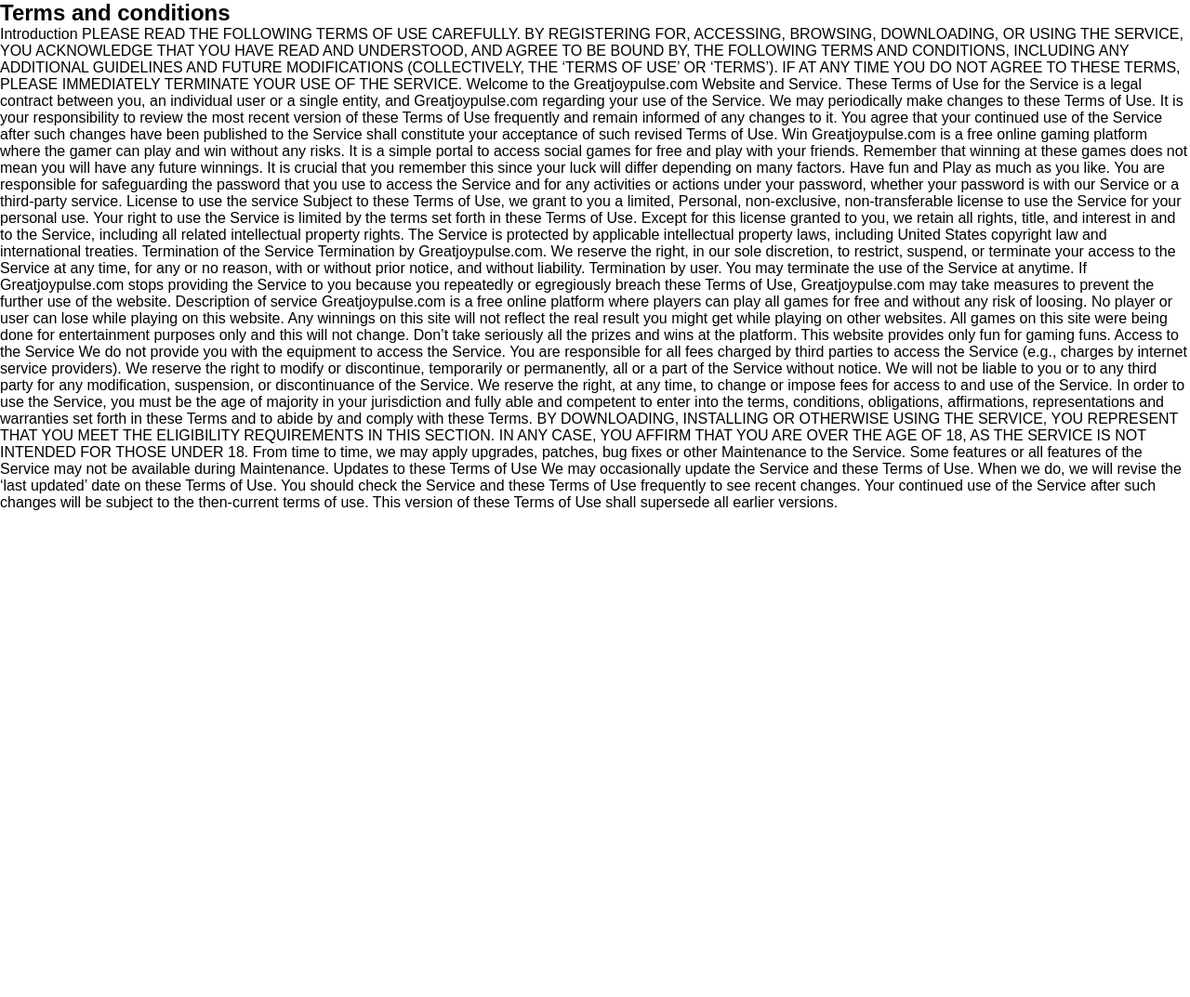
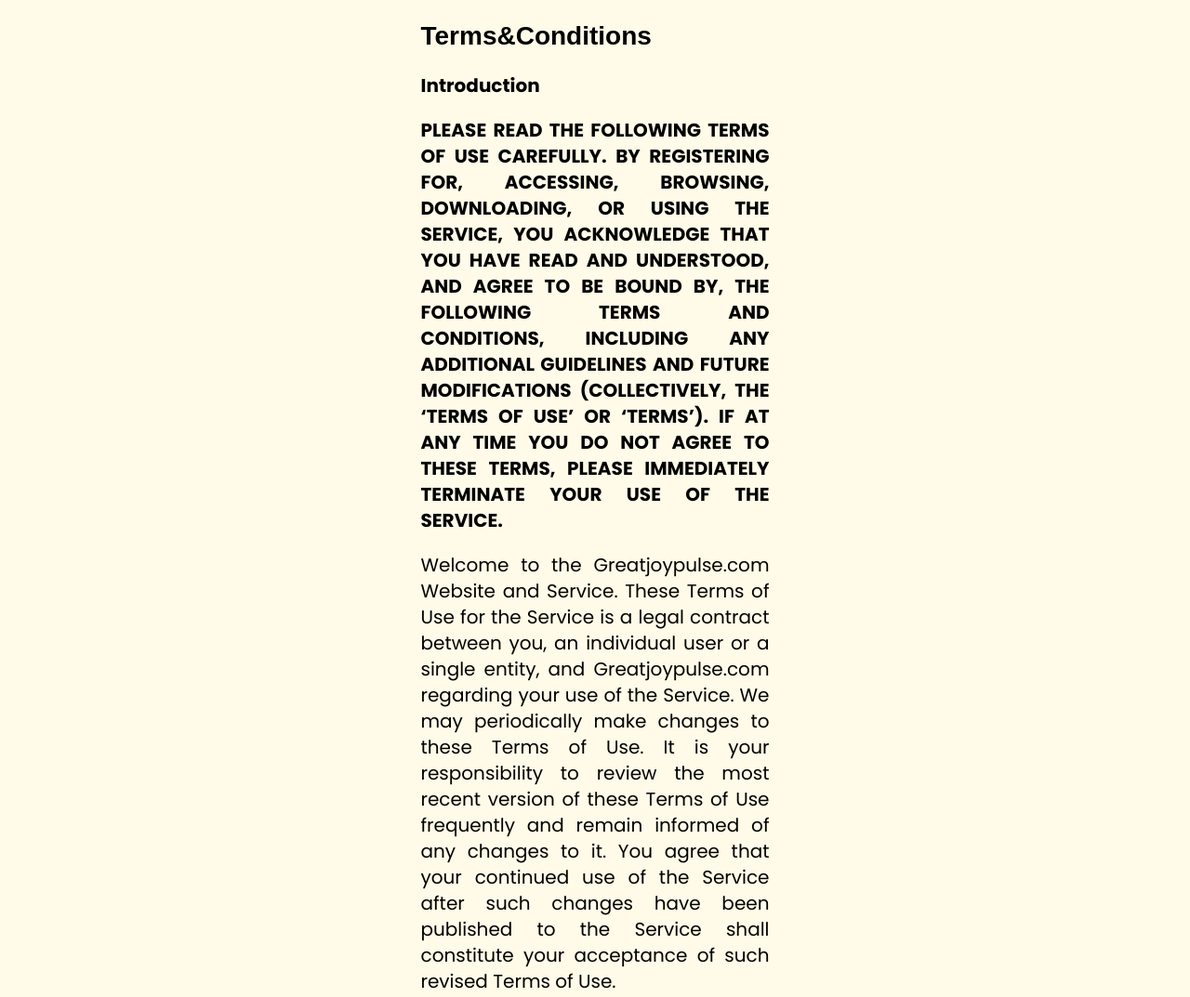
Before and after one commit to serg444s/STP-6815, a website built with Vite: page terms.html in a window 1280 px wide. Shown: the top 1073 px of the page at 93% size. Before the commit the page ends 800 px from the top, so only its background shows below. Built offline with nearby package versions, Linux system fonts and the light colour scheme; a web font is replaced by a local one.

Commit message:
update privacy

```diff
--- a/privacy.css
+++ b/privacy.css
@@ -34,7 +34,7 @@
 
 .text {
   font-family: "Poppins", Times, serif;
-
+  text-align: justify;
   font-weight: 400;
   font-size: 20px;
   line-height: 140%;
--- a/terms.html
+++ b/terms.html
@@ -4,80 +4,126 @@
     <meta charset="UTF-8" />
     <meta name="viewport" content="width=device-width, initial-scale=1.0" />
     <title>Terms and conditions</title>
+    <link
+      href="https://fonts.googleapis.com/css2?family=Poller+One&family=Poppins:ital,wght@0,100;0,200;0,300;0,400;0,500;0,600;0,700;0,800;0,900;1,100;1,200;1,300;1,400;1,500;1,600;1,700;1,800;1,900&display=swap"
+      rel="stylesheet"
+    />
+    <link rel="stylesheet" href="/privacy.css" />
   </head>
   <body>
-    <h2>Terms and conditions</h2>
-    <p>
-      Introduction PLEASE READ THE FOLLOWING TERMS OF USE CAREFULLY. BY
-      REGISTERING FOR, ACCESSING, BROWSING, DOWNLOADING, OR USING THE SERVICE,
-      YOU ACKNOWLEDGE THAT YOU HAVE READ AND UNDERSTOOD, AND AGREE TO BE BOUND
+    <div class="container">
+      <h2 class="section-title">Terms&Conditions</h2>
+      <h3 class="title">Introduction</h3>
+      <p class="text">
+        <span
+          >PLEASE READ THE FOLLOWING TERMS OF USE CAREFULLY. BY REGISTERING FOR,
+          ACCESSING, BROWSING, DOWNLOADING, OR USING THE SERVICE, YOU
+          ACKNOWLEDGE THAT YOU HAVE READ AND UNDERSTOOD, AND AGREE TO BE BOUND
           BY, THE FOLLOWING TERMS AND CONDITIONS, INCLUDING ANY ADDITIONAL
-      GUIDELINES AND FUTURE MODIFICATIONS (COLLECTIVELY, THE ‘TERMS OF USE’ OR
-      ‘TERMS’). IF AT ANY TIME YOU DO NOT AGREE TO THESE TERMS, PLEASE
-      IMMEDIATELY TERMINATE YOUR USE OF THE SERVICE. Welcome to the
-      Greatjoypulse.com Website and Service. These Terms of Use for the Service
-      is a legal contract between you, an individual user or a single entity,
-      and Greatjoypulse.com regarding your use of the Service. We may
-      periodically make changes to these Terms of Use. It is your responsibility
-      to review the most recent version of these Terms of Use frequently and
-      remain informed of any changes to it. You agree that your continued use of
-      the Service after such changes have been published to the Service shall
-      constitute your acceptance of such revised Terms of Use. Win
-      Greatjoypulse.com is a free online gaming platform where the gamer can
-      play and win without any risks. It is a simple portal to access social
-      games for free and play with your friends. Remember that winning at these
-      games does not mean you will have any future winnings. It is crucial that
-      you remember this since your luck will differ depending on many factors.
-      Have fun and Play as much as you like. You are responsible for
-      safeguarding the password that you use to access the Service and for any
-      activities or actions under your password, whether your password is with
-      our Service or a third-party service. License to use the service Subject
-      to these Terms of Use, we grant to you a limited, Personal, non-exclusive,
-      non-transferable license to use the Service for your personal use. Your
-      right to use the Service is limited by the terms set forth in these Terms
-      of Use. Except for this license granted to you, we retain all rights,
-      title, and interest in and to the Service, including all related
-      intellectual property rights. The Service is protected by applicable
-      intellectual property laws, including United States copyright law and
-      international treaties. Termination of the Service Termination by
-      Greatjoypulse.com. We reserve the right, in our sole discretion, to
-      restrict, suspend, or terminate your access to the Service at any time,
-      for any or no reason, with or without prior notice, and without liability.
-      Termination by user. You may terminate the use of the Service at anytime.
+          GUIDELINES AND FUTURE MODIFICATIONS (COLLECTIVELY, THE ‘TERMS OF USE’
+          OR ‘TERMS’). IF AT ANY TIME YOU DO NOT AGREE TO THESE TERMS, PLEASE
+          IMMEDIATELY TERMINATE YOUR USE OF THE SERVICE.</span
+        >
+      </p>
+      <p class="text">
+        Welcome to the Greatjoypulse.com Website and Service. These Terms of Use
+        for the Service is a legal contract between you, an individual user or a
+        single entity, and Greatjoypulse.com regarding your use of the Service.
+        We may periodically make changes to these Terms of Use. It is your
+        responsibility to review the most recent version of these Terms of Use
+        frequently and remain informed of any changes to it. You agree that your
+        continued use of the Service after such changes have been published to
+        the Service shall constitute your acceptance of such revised Terms of
+        Use.
+      </p>
+      <p class="text">
+        Win Greatjoypulse.com is a free online gaming platform where the gamer
+        can play and win without any risks. It is a simple portal to access
+        social games for free and play with your friends. Remember that winning
+        at these games does not mean you will have any future winnings. It is
+        crucial that you remember this since your luck will differ depending on
+        many factors. Have fun and Play as much as you like. You are responsible
+        for safeguarding the password that you use to access the Service and for
+        any activities or actions under your password, whether your password is
+        with our Service or a third-party service.
+      </p>
+      <h3 class="title">License to use the service</h3>
+      <p class="text">
+        Subject to these Terms of Use, we grant to you a limited, Personal,
+        non-exclusive, non-transferable license to use the Service for your
+        personal use. Your right to use the Service is limited by the terms set
+        forth in these Terms of Use. Except for this license granted to you, we
+        retain all rights, title, and interest in and to the Service, including
+        all related intellectual property rights. The Service is protected by
+        applicable intellectual property laws, including United States copyright
+        law and international treaties.
+      </p>
+      <h3 class="title">Termination of the Service</h3>
+      <p class="text">
+        Termination by Greatjoypulse.com. We reserve the right, in our sole
+        discretion, to restrict, suspend, or terminate your access to the
+        Service at any time, for any or no reason, with or without prior notice,
+        and without liability.
+      </p>
+      <p class="text">
+        Termination by user. You may terminate the use of the Service at
+        anytime.
+      </p>
+      <p class="text">
         If Greatjoypulse.com stops providing the Service to you because you
-      repeatedly or egregiously breach these Terms of Use, Greatjoypulse.com may
-      take measures to prevent the further use of the website. Description of
-      service Greatjoypulse.com is a free online platform where players can play
-      all games for free and without any risk of loosing. No player or user can
+        repeatedly or egregiously breach these Terms of Use, Greatjoypulse.com
+        may take measures to prevent the further use of the website.
+      </p>
+      <h3 class="title">Description of service</h3>
+      <p class="text">
+        Greatjoypulse.com is a free online platform where players can play all
+        games for free and without any risk of loosing. No player or user can
         lose while playing on this website. Any winnings on this site will not
-      reflect the real result you might get while playing on other websites. All
-      games on this site were being done for entertainment purposes only and
-      this will not change. Don’t take seriously all the prizes and wins at the
-      platform. This website provides only fun for gaming funs. Access to the
-      Service We do not provide you with the equipment to access the Service.
-      You are responsible for all fees charged by third parties to access the
-      Service (e.g., charges by internet service providers). We reserve the
-      right to modify or discontinue, temporarily or permanently, all or a part
-      of the Service without notice. We will not be liable to you or to any
-      third party for any modification, suspension, or discontinuance of the
-      Service. We reserve the right, at any time, to change or impose fees for
-      access to and use of the Service. In order to use the Service, you must be
-      the age of majority in your jurisdiction and fully able and competent to
+        reflect the real result you might get while playing on other websites.
+        All games on this site were being done for entertainment purposes only
+        and this will not change. Don’t take seriously all the prizes and wins
+        at the platform. This website provides only fun for gaming funs.
+      </p>
+      <h3 class="title">Access to the Service</h3>
+      <p class="text">
+        We do not provide you with the equipment to access the Service. You are
+        responsible for all fees charged by third parties to access the Service
+        (e.g., charges by internet service providers). We reserve the right to
+        modify or discontinue, temporarily or permanently, all or a part of the
+        Service without notice. We will not be liable to you or to any third
+        party for any modification, suspension, or discontinuance of the
+        Service.
+      </p>
+      <p class="text">
+        We reserve the right, at any time, to change or impose fees for access
+        to and use of the Service. In order to use the Service, you must be the
+        age of majority in your jurisdiction and fully able and competent to
         enter into the terms, conditions, obligations, affirmations,
         representations and warranties set forth in these Terms and to abide by
-      and comply with these Terms. BY DOWNLOADING, INSTALLING OR OTHERWISE USING
-      THE SERVICE, YOU REPRESENT THAT YOU MEET THE ELIGIBILITY REQUIREMENTS IN
-      THIS SECTION. IN ANY CASE, YOU AFFIRM THAT YOU ARE OVER THE AGE OF 18, AS
-      THE SERVICE IS NOT INTENDED FOR THOSE UNDER 18. From time to time, we may
-      apply upgrades, patches, bug fixes or other Maintenance to the Service.
-      Some features or all features of the Service may not be available during
-      Maintenance. Updates to these Terms of Use We may occasionally update the
-      Service and these Terms of Use. When we do, we will revise the ‘last
-      updated’ date on these Terms of Use. You should check the Service and
-      these Terms of Use frequently to see recent changes. Your continued use of
-      the Service after such changes will be subject to the then-current terms
-      of use. This version of these Terms of Use shall supersede all earlier
-      versions.
+        and comply with these Terms.
       </p>
+      <p class="text">
+        <span
+          >BY DOWNLOADING, INSTALLING OR OTHERWISE USING THE SERVICE, YOU
+          REPRESENT THAT YOU MEET THE ELIGIBILITY REQUIREMENTS IN THIS SECTION.
+          IN ANY CASE, YOU AFFIRM THAT YOU ARE OVER THE AGE OF 18, AS THE
+          SERVICE IS NOT INTENDED FOR THOSE UNDER 18.</span
+        >
+      </p>
+      <p class="text">
+        From time to time, we may apply upgrades, patches, bug fixes or other
+        Maintenance to the Service. Some features or all features of the Service
+        may not be available during Maintenance.
+      </p>
+      <h3 class="title">Updates to these Terms of Use</h3>
+      <p class="text">
+        We may occasionally update the Service and these Terms of Use. When we
+        do, we will revise the ‘last updated’ date on these Terms of Use. You
+        should check the Service and these Terms of Use frequently to see recent
+        changes. Your continued use of the Service after such changes will be
+        subject to the then-current terms of use. This version of these Terms of
+        Use shall supersede all earlier versions.
+      </p>
+    </div>
   </body>
 </html>
```
Lines whose indentation alone changed are shown as unchanged.
